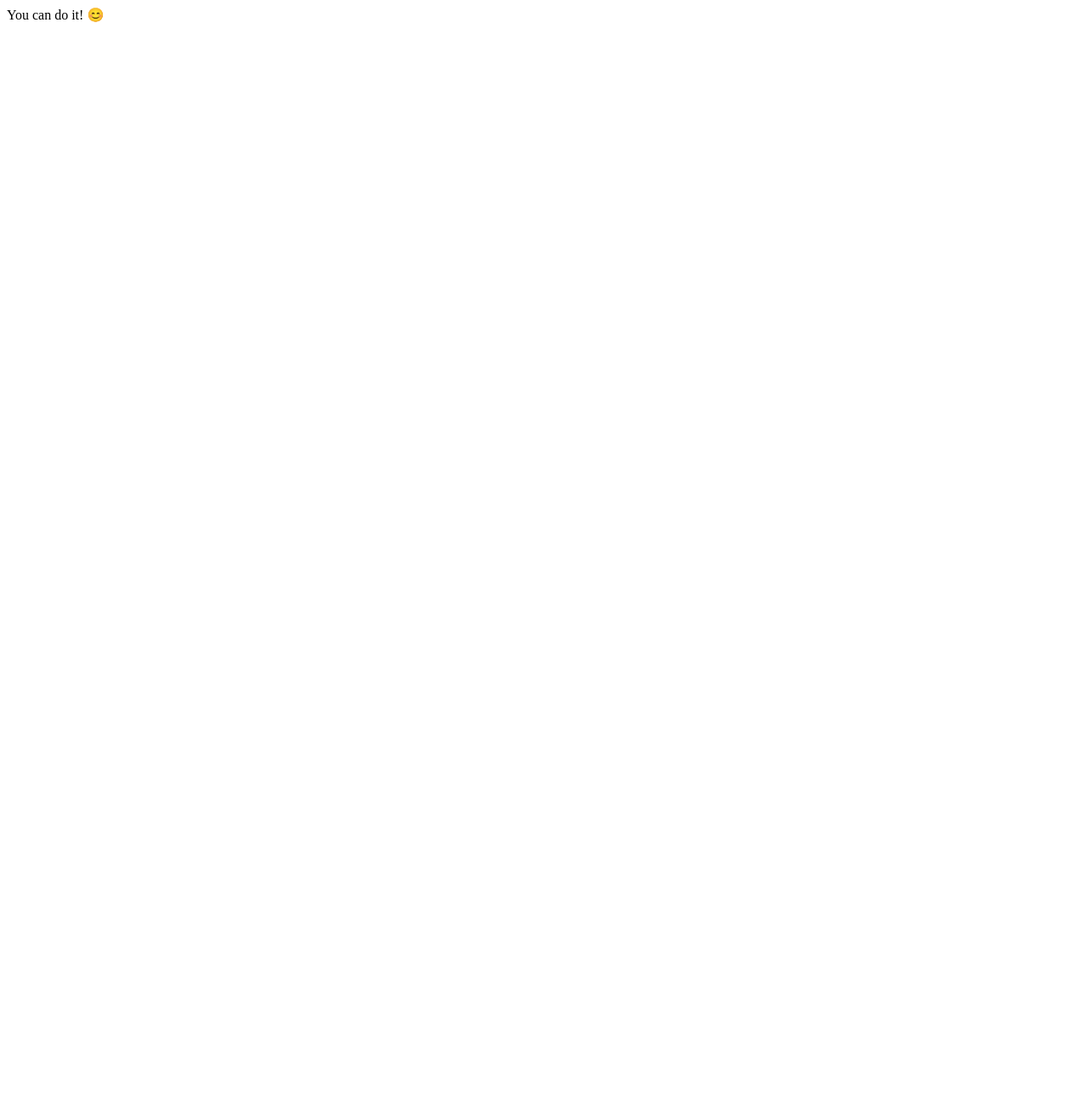
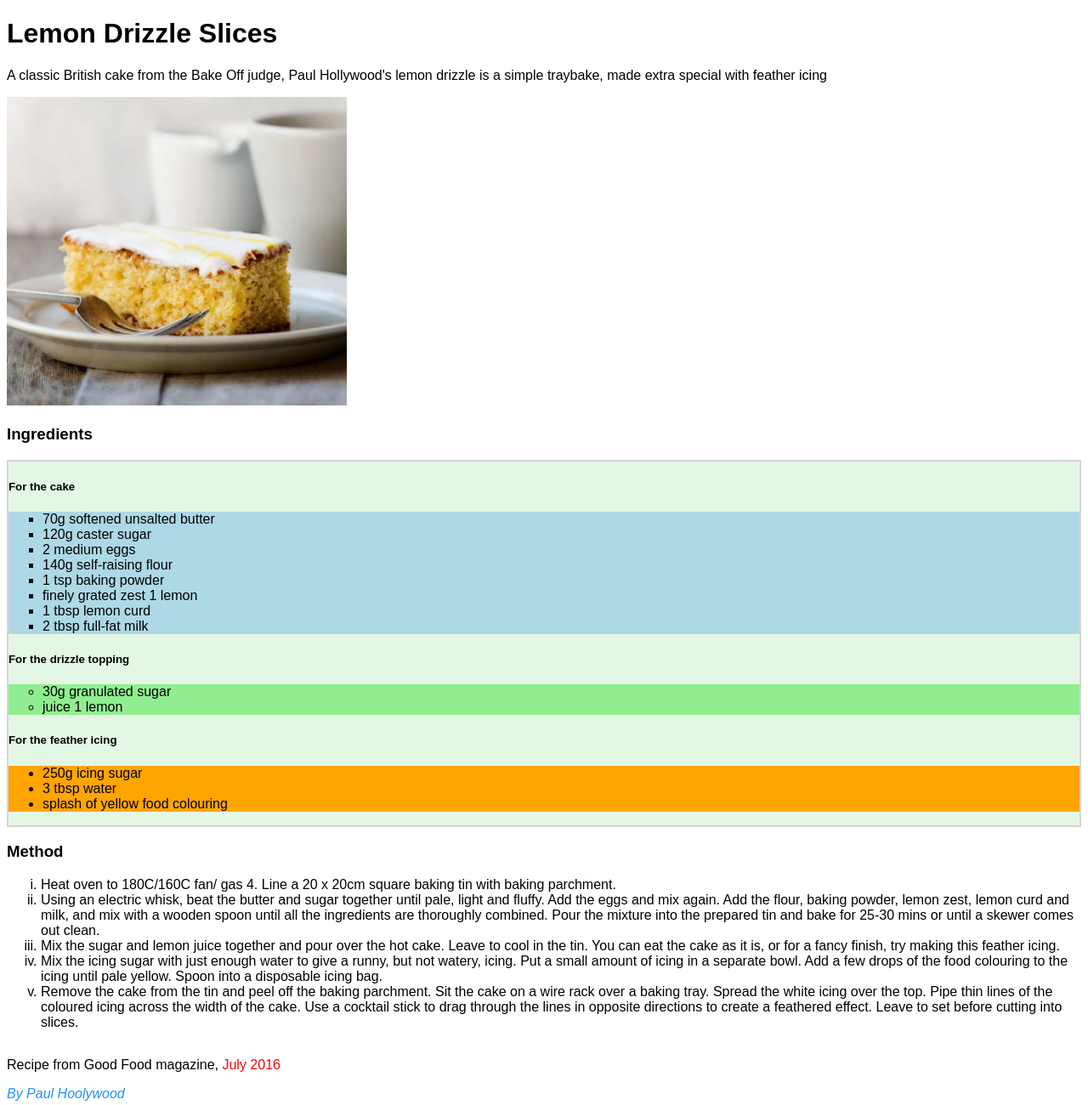
Before and after one commit to fbw-d09/lemon-drizzle-juse122, a website: page index.html in a window 1280 px wide. Shown: the whole page at 85% size. Before the commit the page ends 800 px from the top, so only its background shows below. Drawn offline with Linux system fonts and the light colour scheme.

Commit message:
Add solution

```diff
--- a/index.html
+++ b/index.html
@@ -1,12 +1,76 @@
 <!DOCTYPE html>
-<html lang="en">
+<html lang="de">
+<head>
+    <meta charset="UTF-8">
+    <meta name="viewport" content="width=device-width, initial-scale=1.0">
 
-    <head>
-        <!-- You take it from here -->
-    </head>
+    <title>Title</title>
 
-    <body>
-        You can do it! 😊
-    </body>
+    <script type="module" src=""></script>
+    <link rel="stylesheet" href="style.css">
+    <link rel="shortcut icon" href="images/favicon.png" type="image/x-icon">
 
+    <base target="_blank">
+</head>
+<body>
+
+    <h1>Lemon Drizzle Slices</h1>
+    <p>A classic British cake from the Bake Off judge, Paul Hollywood's lemon drizzle is a simple traybake, made extra special
+    with feather icing</p>
+    <img src="images/cake.jpg" alt="cake">
+
+    <h3>Ingredients</h3>
+    <div class="ingredient">
+        <h5>For the cake</h5>
+        <ul>
+            <li>70g softened unsalted butter</li>
+            <li>120g caster sugar</li>
+            <li>2 medium eggs</li>
+            <li>140g self-raising flour</li>
+            <li>1 tsp baking powder</li>
+            <li>finely grated zest 1 lemon</li>
+            <li>1 tbsp lemon curd</li>
+            <li>2 tbsp full-fat milk</li>
+        </ul>
+
+        <h5>For the drizzle topping</h5>
+        <ul>
+            <li>30g granulated sugar</li>
+            <li>juice 1 lemon</li>
+        </ul>
+
+        <h5>For the feather icing</h5>
+        <ul>
+            <li>250g icing sugar</li>
+            <li>3 tbsp water</li>
+            <li>splash of yellow food colouring</li>
+        </ul>
+    </div>
+
+    <div>
+    <h3>Method</h3>
+    <ol>
+        <li>Heat oven to 180C/160C fan/ gas 4. Line a 20 x 20cm square baking tin with baking parchment.</li>
+        <li>Using an electric whisk, beat the butter and sugar together until pale, light and fluffy. Add the eggs and mix again.
+        Add the flour, baking powder, lemon zest, lemon curd and milk, and mix with a wooden spoon until all the ingredients are
+        thoroughly combined. Pour the mixture into the prepared tin and bake for 25-30 mins or until a skewer comes out clean.</li>
+        <li>Mix the sugar and lemon juice together and pour over the hot cake. Leave to cool in the tin. You can eat the cake as it
+        is, or for a fancy finish, try making this feather icing.</li>
+        <li>Mix the icing sugar with just enough water to give a runny, but not watery, icing. Put a small amount of icing in a
+        separate bowl. Add a few drops of the food colouring to the icing until pale yellow. Spoon into a disposable icing bag.</li>
+        <li>Remove the cake from the tin and peel off the baking parchment. Sit the cake on a wire rack over a baking tray. Spread
+        the white icing over the top. Pipe thin lines of the coloured icing across the width of the cake. Use a cocktail stick
+        to drag through the lines in opposite directions to create a feathered effect. Leave to set before cutting into slices.</li>
+    </ol>
+    </div>
+
+    <div>
+        <p>Recipe from Good Food magazine, <a href="https://www.bbcgoodfood.com/search/recipes/date/1467327600">July 2016</a></p>
+    </div>
+
+    <div>
+        <cite><a href="https://www.bbcgoodfood.com/chef/paul-hollywood">By Paul Hoolywood</a></cite>
+    </div>
+
+</body>
 </html>
--- a/style.css
+++ b/style.css
@@ -10,6 +10,10 @@
 
 body {
     font-family: Arial, Helvetica, sans-serif;
+}
+
+img {
+    width: 400px;
 }
 
 .ingredient {
@@ -38,6 +42,10 @@ ol {
     list-style-type: lower-roman;
 }
 
+div:nth-of-type(2) {
+    margin-bottom: 2rem;
+}
+
 /*
 Hint: this targets
     - all the links (a)
@@ -48,6 +56,14 @@ div:nth-of-type(3) a {
     text-decoration: none;
 }
 
+div:nth-of-type(3) a:hover {
+    color: green;
+}
+
+div:nth-of-type(4) {
+    margin-bottom: 2rem;
+}
+
 div:nth-of-type(4) a {
     color: dodgerblue;
     text-decoration: none;
```
